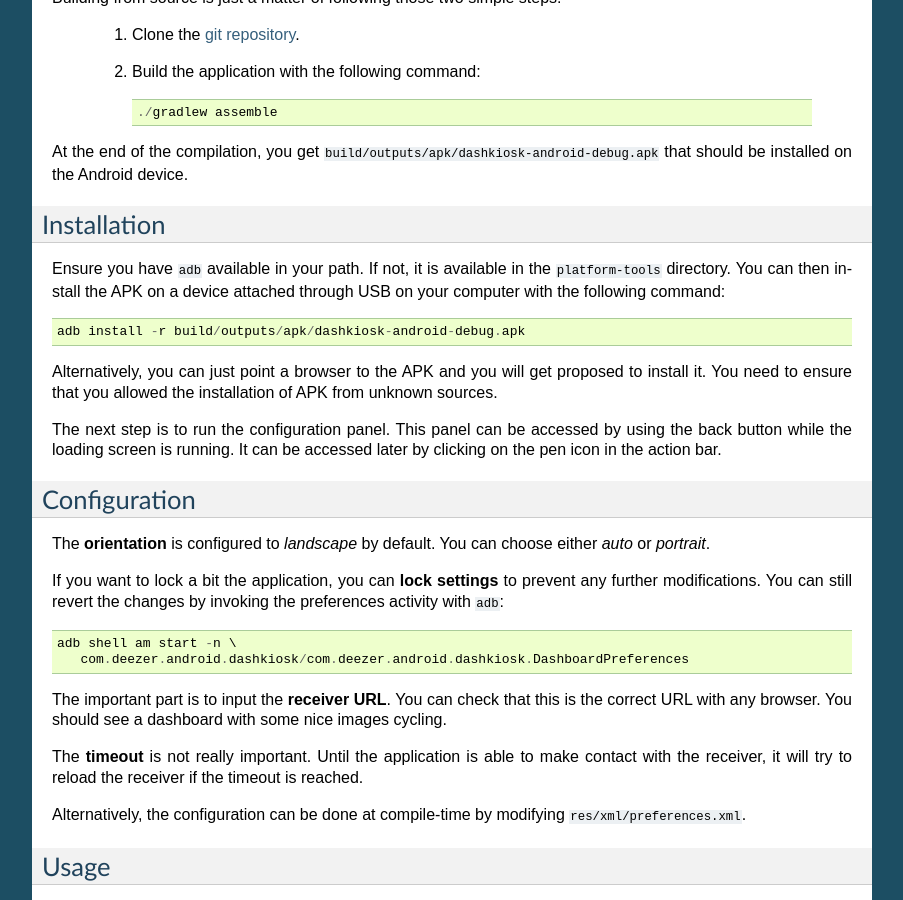
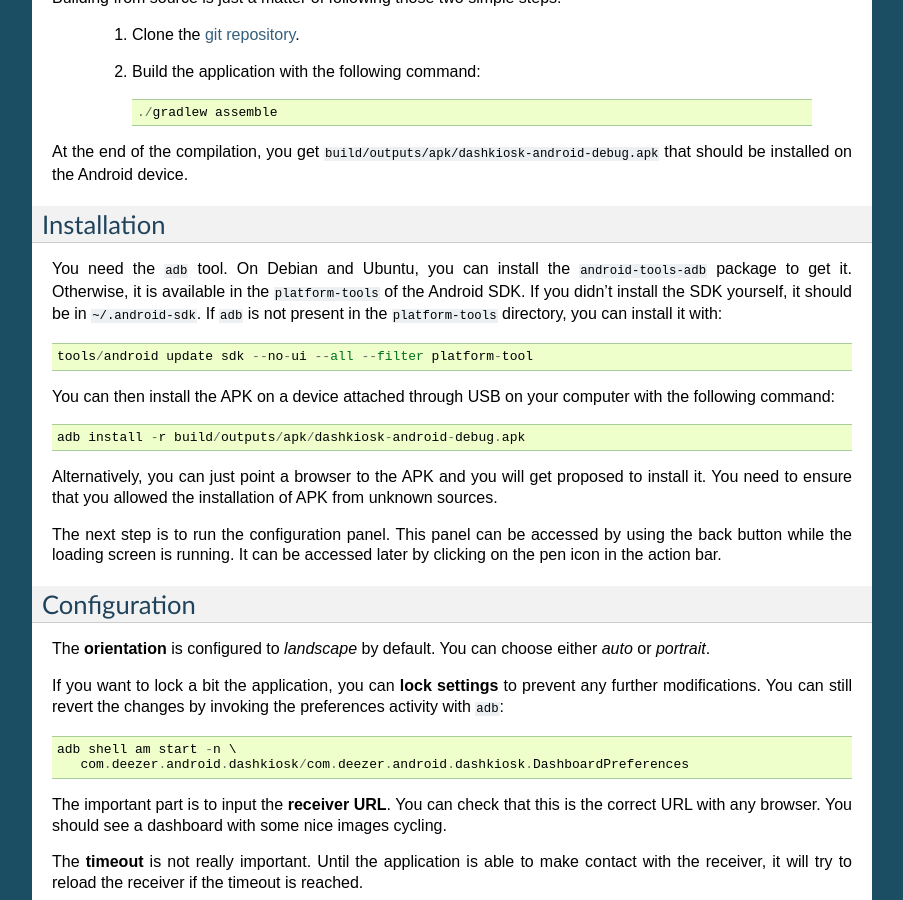
Before and after one commit to vincentbernat/dashkiosk, a Sphinx documentation site: the page built from docs/android.rst, in a window 1280 px wide and 900 px high, scrolled down 798 px. Shown: the whole window, without its empty margins (198-1101 px from the left). Built offline with Sphinx 7.4.7, drawn with Linux system fonts in a browser that asks for light colours.

Commit message:
android: explain how to get adb

```diff
--- a/docs/android.rst
+++ b/docs/android.rst
@@ -69,10 +69,16 @@ installed on the Android device.
 Installation
 ------------
 
-Ensure you have ``adb`` available in your path. If not, it is
-available in the ``platform-tools`` directory. You can then install
-the APK on a device attached through USB on your computer with the
-following command::
+You need the ``adb`` tool. On Debian and Ubuntu, you can install the
+``android-tools-adb`` package to get it. Otherwise, it is available in
+the ``platform-tools`` of the Android SDK. If you didn't install the
+SDK yourself, it should be in ``~/.android-sdk``. If ``adb`` is not
+present in the ``platform-tools`` directory, you can install it with::
+
+    tools/android update sdk --no-ui --all --filter platform-tool
+
+You can then install the APK on a device attached through USB on your
+computer with the following command::
 
     adb install -r build/outputs/apk/dashkiosk-android-debug.apk
 
```
